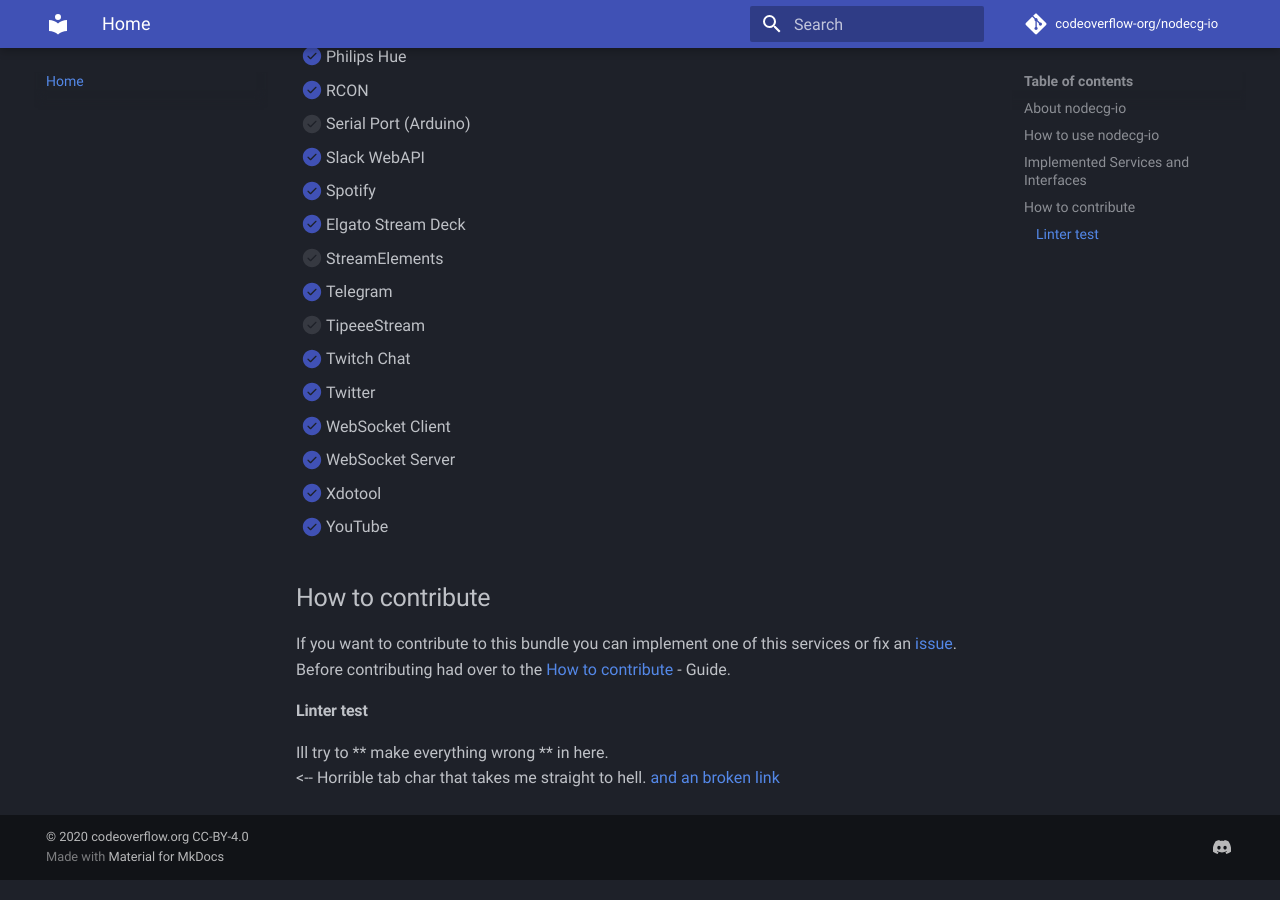
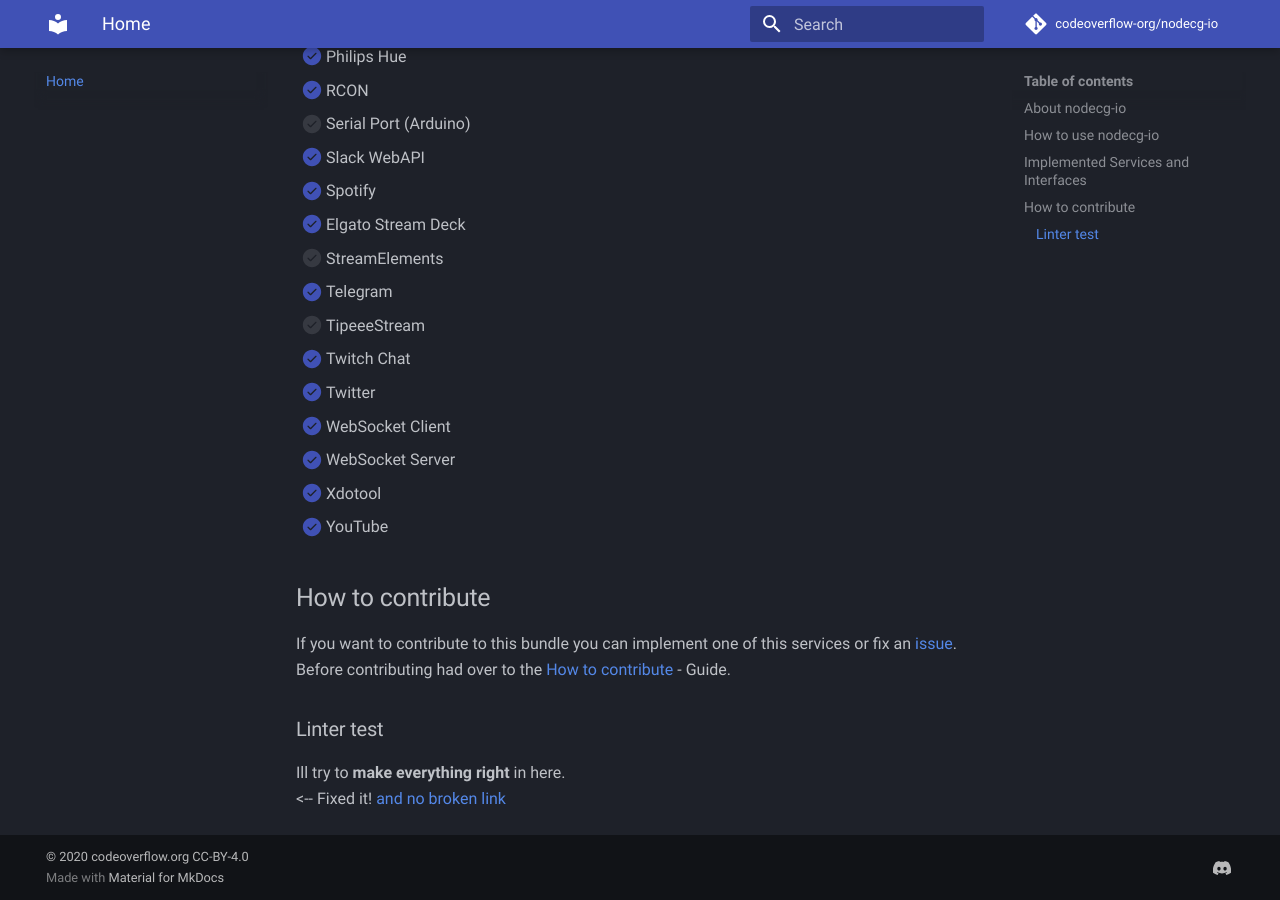
Before and after one commit to codeoverflow-org/nodecg-io-docs, an MkDocs documentation site: the page built from docs/index.md, in a window 1280 px wide and 900 px high, scrolled down 950 px. Built offline with MkDocs 1.6.1 and Material for MkDocs 9.7.7, drawn with Linux system fonts in a browser that asks for light colours; comment, search, counter and statistics services are not loaded.

```diff
--- a/docs/index.md
+++ b/docs/index.md
@@ -46,7 +46,8 @@ If that's no problem you can head over to the [installation guide](https://nodec
 ## How to contribute
  If you want to contribute to this bundle you can implement one of this services or fix an [issue](https://github.com/codeoverflow-org/nodecg-io/issues). Before contributing had over to the [How to contribute](contribute.md) - Guide.
 
-#### Linter test ####
-Ill try to ** make everything wrong ** in here.
-	<-- Horrible tab char that takes me straight to hell.
-[and an broken link]()
+### Linter test
+
+Ill try to **make everything right** in here.
+    <-- Fixed it!
+[and no broken link](https://nodecg.io/)
```
